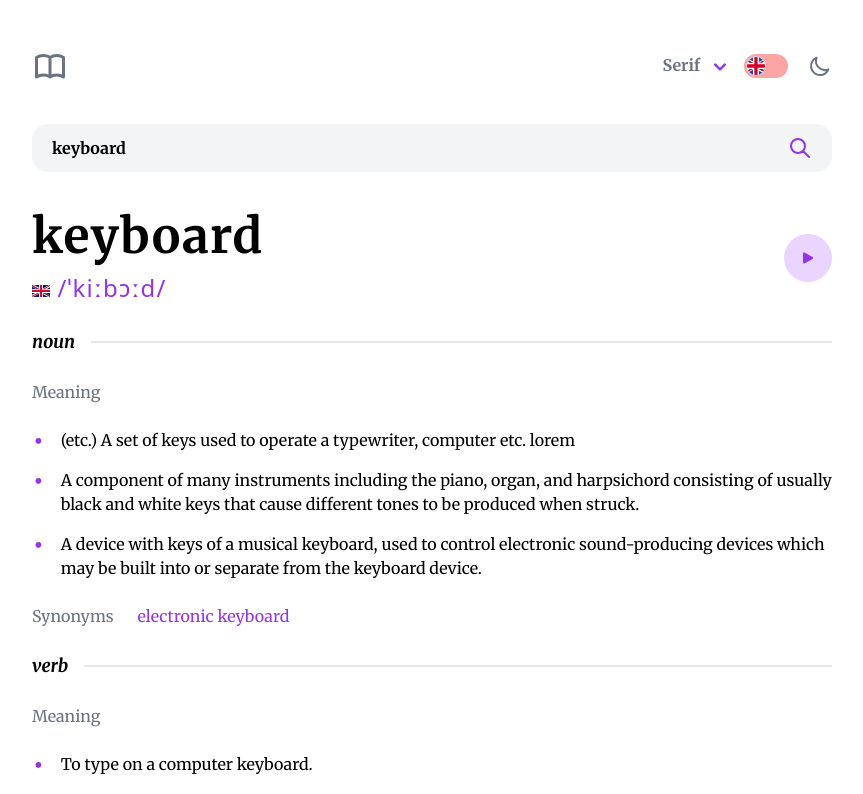
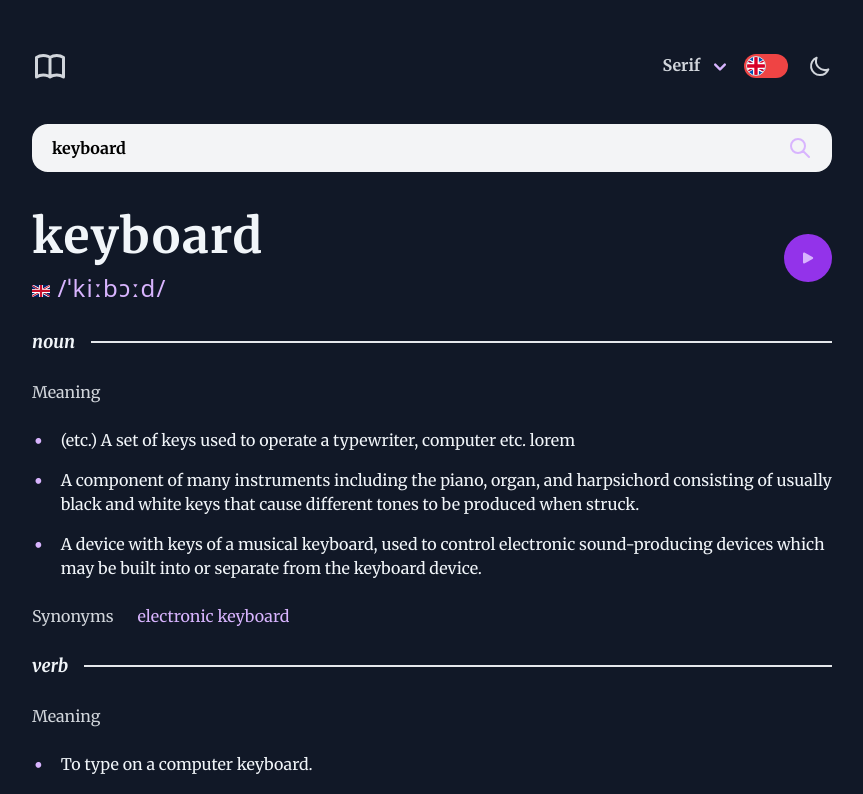
Before and after one commit to nightmir3/dictionary-app, a React (Vite) app: page / in a window 1280 px wide. Shown: the top 794 px of the page, without its empty margins (208-1071 px from the left). Built offline with nearby package versions, Linux system fonts and the light colour scheme.

Commit message:
Style: add color variants for dark mode using tailwind @apply directives

```diff
--- a/index.html
+++ b/index.html
@@ -1,12 +1,12 @@
 <!DOCTYPE html>
-<html lang="en">
+<html lang="en" class="dark">
   <head>
     <meta charset="UTF-8" />
     <link rel="icon" type="image/svg+xml" href="/vite.svg" />
     <meta name="viewport" content="width=device-width, initial-scale=1.0" />
     <title>Dictionary App</title>
   </head>
-  <body class="">
+  <body class="bg-white dark:bg-gray-900">
     <div id="root"></div>
     <script type="module" src="/src/main.jsx"></script>
   </body>
--- a/src/App.jsx
+++ b/src/App.jsx
@@ -10,7 +10,7 @@ function App () {
 
   return (
     <div
-      className={`${activeFont} container p-6 md:p-12 mx-auto flex flex-col gap-7 md:gap-10 lg:max-w-4xl dark:text-slate-100 dark:bg-slate-800`}
+      className={`${activeFont} container p-6 md:p-12 mx-auto flex flex-col gap-7 md:gap-10 lg:max-w-4xl dark:text-slate-100 dark:bg-gray-900`}
     >
       <Header />
       <SearchBar />
--- a/src/index.css
+++ b/src/index.css
@@ -4,3 +4,17 @@
 @tailwind base;
 @tailwind components;
 @tailwind utilities;
+
+@layer base {
+    .text-gray-500 {
+        @apply dark:text-gray-300
+    }
+
+    .text-purple-600 {
+        @apply dark:text-purple-300
+    }
+
+    .bg-purple-200 {
+        @apply dark:bg-purple-600
+    }
+}
```
